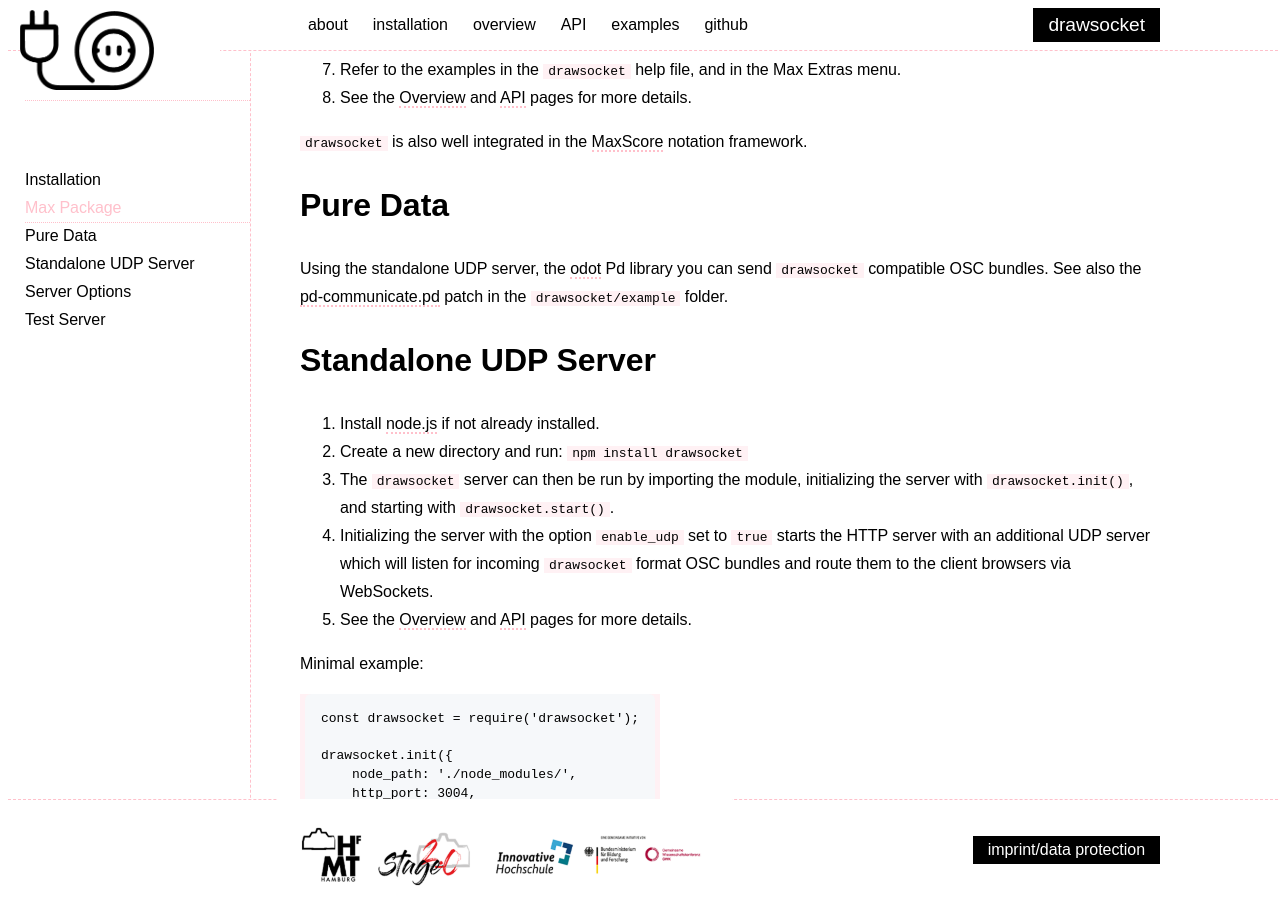
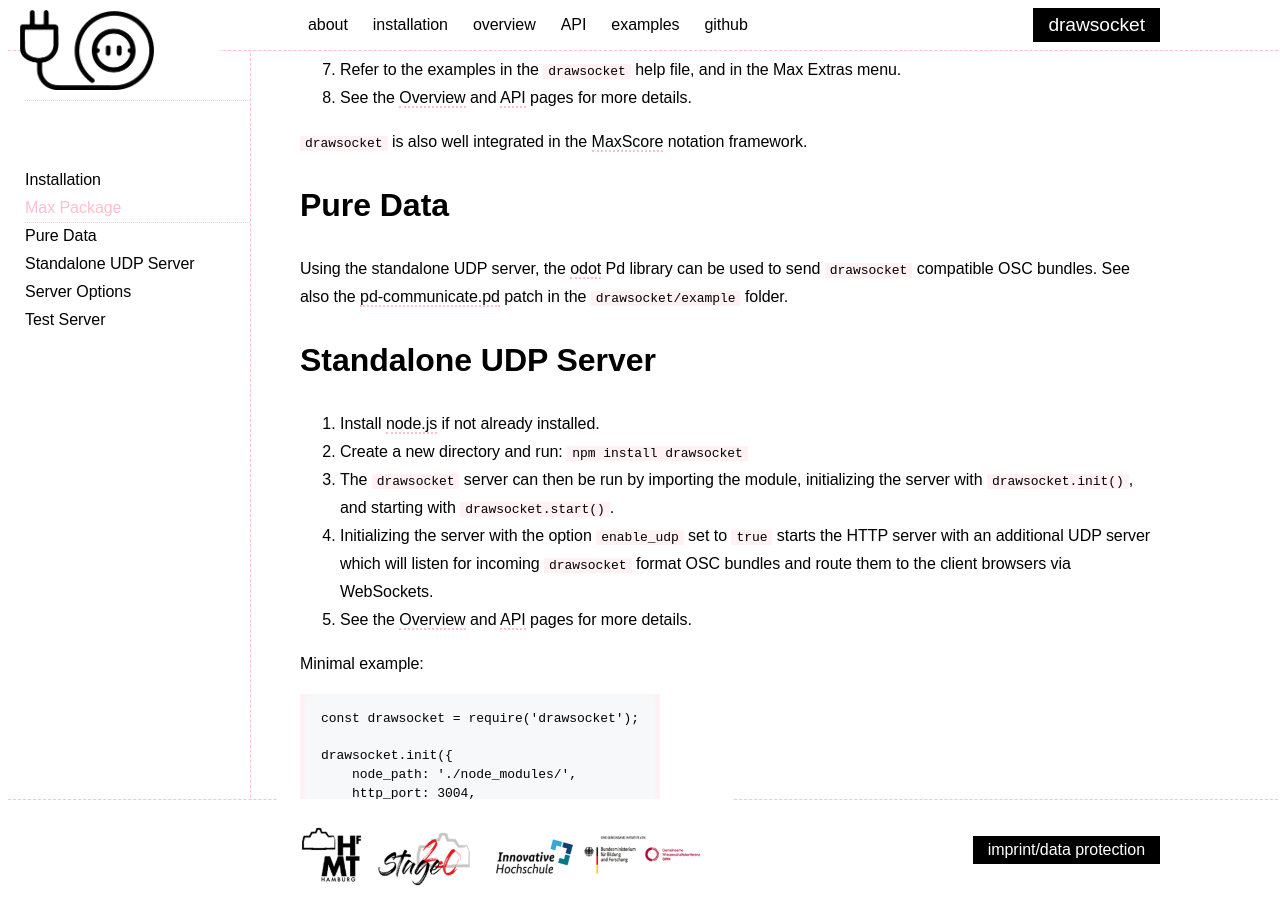
Before and after one commit to drawsocket/drawsocket.github.io, a Jekyll site: the page built from installation.md, in a window 1280 px wide and 900 px high, scrolled down 560 px. Built offline with Jekyll 4.4.1, drawn with Linux system fonts in a browser that asks for light colours.

Commit message:
typo fix

```diff
--- a/installation.md
+++ b/installation.md
@@ -28,7 +28,7 @@ __To install:__
 # Pure Data
 {: class="api_key"}
 
-Using the standalone UDP server, the [odot](https://github.com/CNMAT/CNMAT-odot/releases/tag/1.3.0-rc.3) Pd library you can send `drawsocket` compatible OSC bundles. See also the [pd-communicate.pd](https://github.com/drawsocket/drawsocket/blob/main/example/pd-communication.pd) patch in the `drawsocket/example` folder.
+Using the standalone UDP server, the [odot](https://github.com/CNMAT/CNMAT-odot/releases/tag/1.3.0-rc.3) Pd library can be used to send `drawsocket` compatible OSC bundles. See also the [pd-communicate.pd](https://github.com/drawsocket/drawsocket/blob/main/example/pd-communication.pd) patch in the `drawsocket/example` folder.
 
 # Standalone UDP Server
 {: class="api_key"}
```
